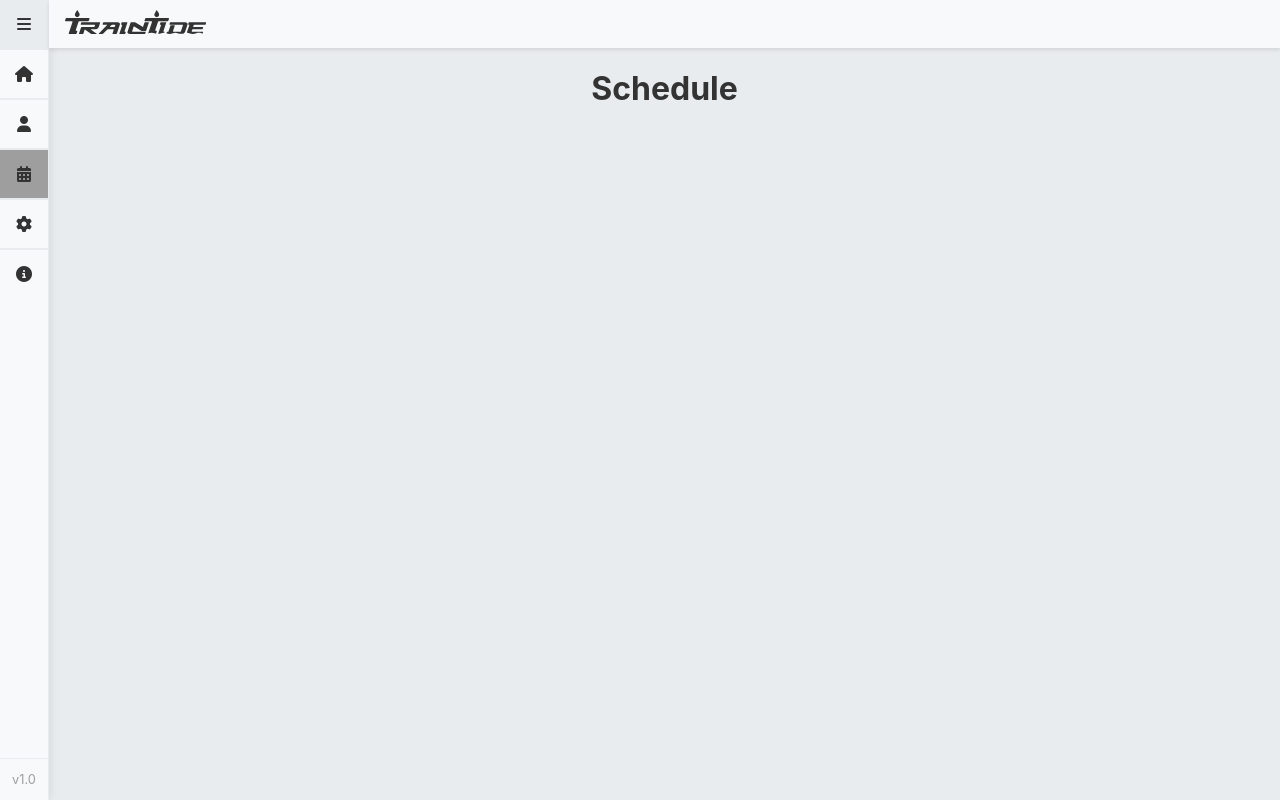
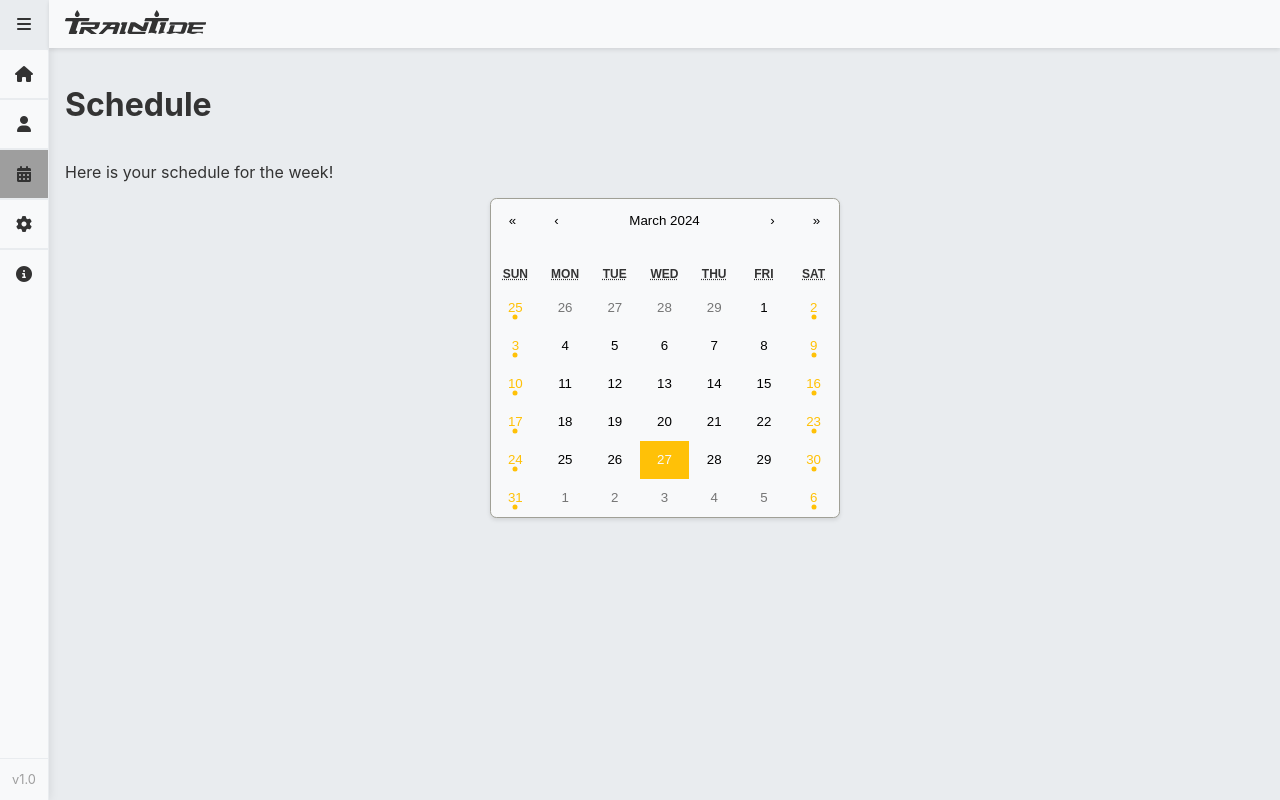
Before and after one commit to rycid/3005Proj, a React (Create React App) app in the folder traintide/: page /schedule in a window 1280 px wide. Built offline with nearby package versions, Linux system fonts and the light colour scheme.

Commit message:
Add calendar functionality to Schedule component

```diff
--- a/traintide/src/views/Schedule.jsx
+++ b/traintide/src/views/Schedule.jsx
@@ -1,9 +1,30 @@
-import React from "react";
+import React, {useState, useEffect} from "react";
 import './styles/Schedule.scss';
+import Calendar from 'react-calendar';
+import 'react-calendar/dist/Calendar.css';
+
 const Schedule = () => {
+    const [value, onChange] = useState(new Date());
+
+    const onClickDay = (value) => {
+        console.log(value);
+    }
+
     return (
-        <div>
+        <div className="schedule">
             <h1>Schedule</h1>
+            <p>Here is your schedule for the week!</p>
+            <Calendar
+                onChange={onChange}
+                value={value}
+                onClickDay={onClickDay}
+                tileClassName={({ date, view }) => {
+                    if (date.getDay() === 0 || date.getDay() === 6) {
+                        return 'weekend';
+                    }
+                }}
+                calendarType="US"
+            />
         </div>
     );
 }
```
